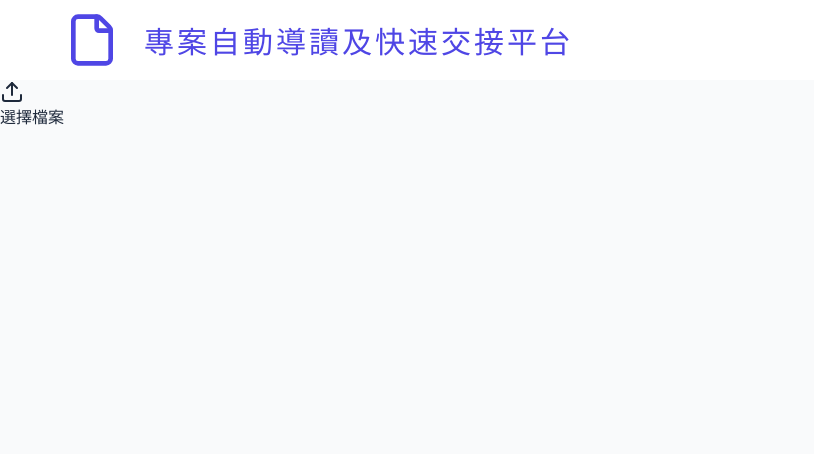
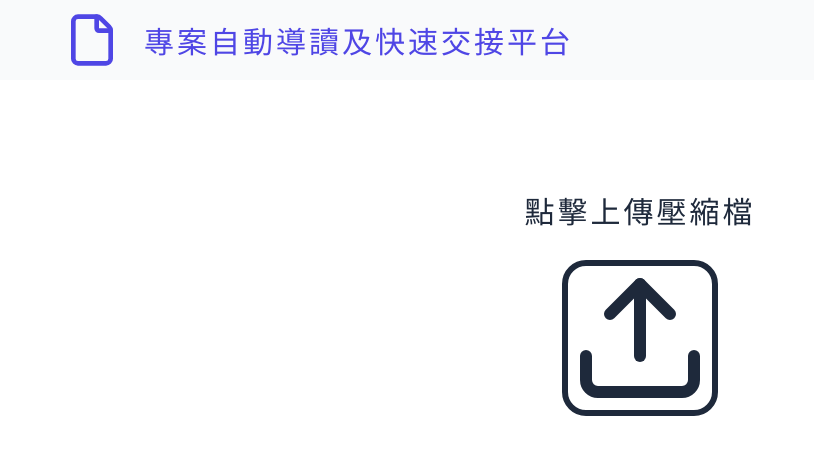
Before and after one commit to SeaStarry0902/codeBridge, a React (Vite) app: page / in a window 1280 px wide. Shown: the top 454 px of the page, without its empty margins (0-814 px from the left). Built offline with nearby package versions, Linux system fonts and the light colour scheme.

Commit message:
美化上傳檔案

```diff
--- a/src/App.css
+++ b/src/App.css
@@ -7,7 +7,7 @@
 }
 
 body {
-  background-color: #f9fafb;
+  background-color: #FFFFFF;
   color: #1E293B;
   font-family: "Noto Sans TC", sans-serif;
 }
--- a/src/components/FileUploader.jsx
+++ b/src/components/FileUploader.jsx
@@ -48,24 +48,23 @@ function FileUploader() {
   }
 
   return (
-    <div>
-      <input
-        type="file"
-        ref={fileInputRef}
-        onChange={handleFileChange}
-        accept=".zip,.rar,.7z"
-        style={{ display: 'none' }}
-      />
+    <div className='flex justify-center mt-28'>
+      <input type="file" ref={fileInputRef} onChange={handleFileChange} accept=".zip,.rar,.7z" className="hidden" />
 
-      {!file ? (
-        <button onClick={triggerSelect}>
-          <Upload /> 選擇檔案
+      {!file ?
+        (
+          <div className='flex flex-col items-center gap-8'>
+          <span className='text-3xl  tracking-widest'>點擊上傳壓縮檔</span>
+          <button className='border-6 rounded-3xl hover:text-blue-500 cursor-pointer' title='上傳壓縮檔' onClick={triggerSelect}>
+            <Upload className='size-36' />
           </button>
-      ) : (
-        <div>
-          <FileArchive />
-          <span>{file.name}</span>
-          <button onClick={function() { setFile(null); }} disabled={uploading}>
+          </div>
+        ) :
+        (
+          <div className='flex flex-col items-center gap-8'>
+            <span className='text-3xl  tracking-widest'>{file.name}</span>
+            <div className='flex flex-col items-center p-2 border-4 rounded-2xl'><FileArchive className='size-36' /></div>
+            <button onClick={function () { setFile(null); }} disabled={uploading}>
               <X />
             </button>
             <button onClick={uploadFile} disabled={uploading}>
--- a/src/components/Header.jsx
+++ b/src/components/Header.jsx
@@ -1,7 +1,7 @@
 import { File } from 'lucide-react';
 function Header() {
   return(
-    <header className="flex items-center h-20 px-16 gap-6 bg-white">
+    <header className="flex items-center w-full h-20 px-16 gap-6 bg-[#f9fafb]">
       <File className='text-[#4F46E5] size-14' strokeWidth={2} />
       <span className='text-3xl text-[#4F46E5] tracking-widest '>專案自動導讀及快速交接平台</span>
     </header>
```
Lines whose indentation alone changed are shown as unchanged.
